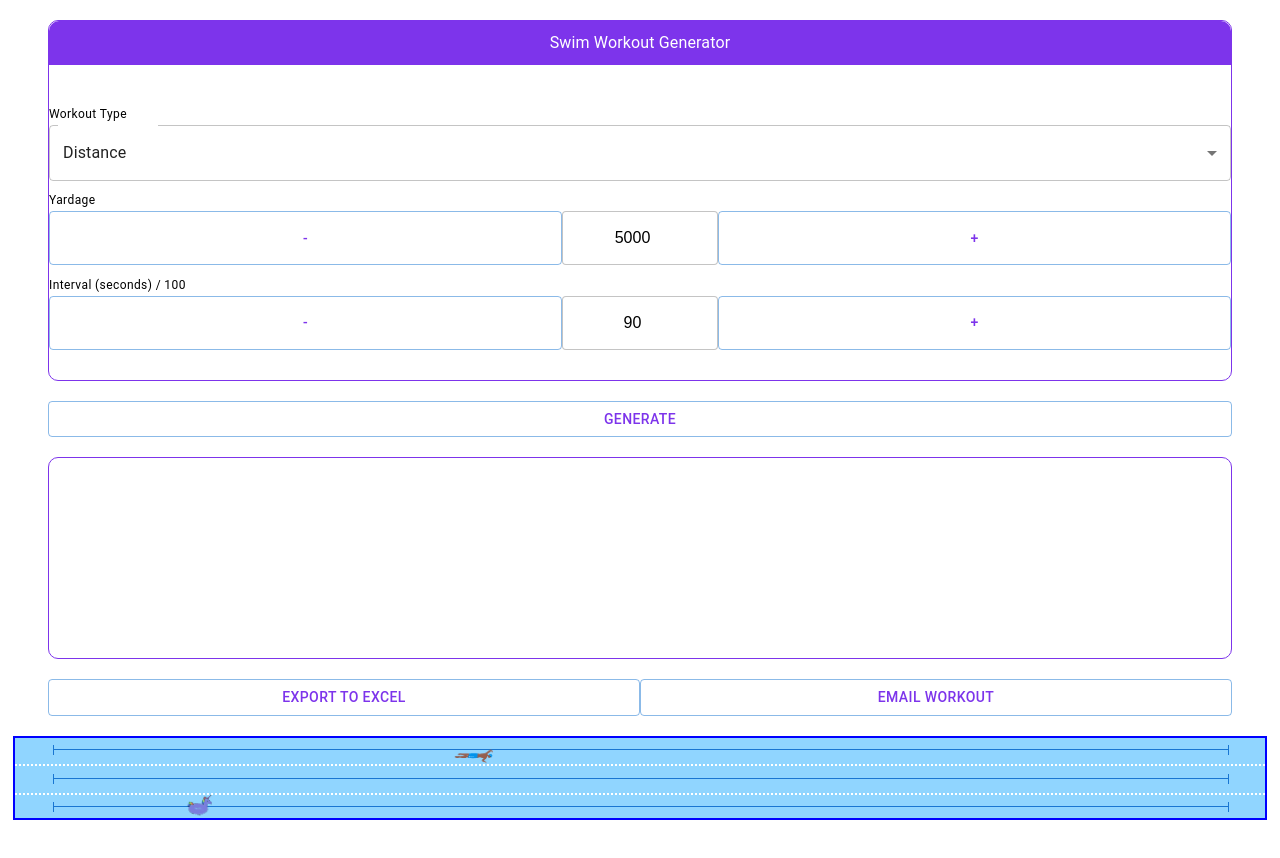
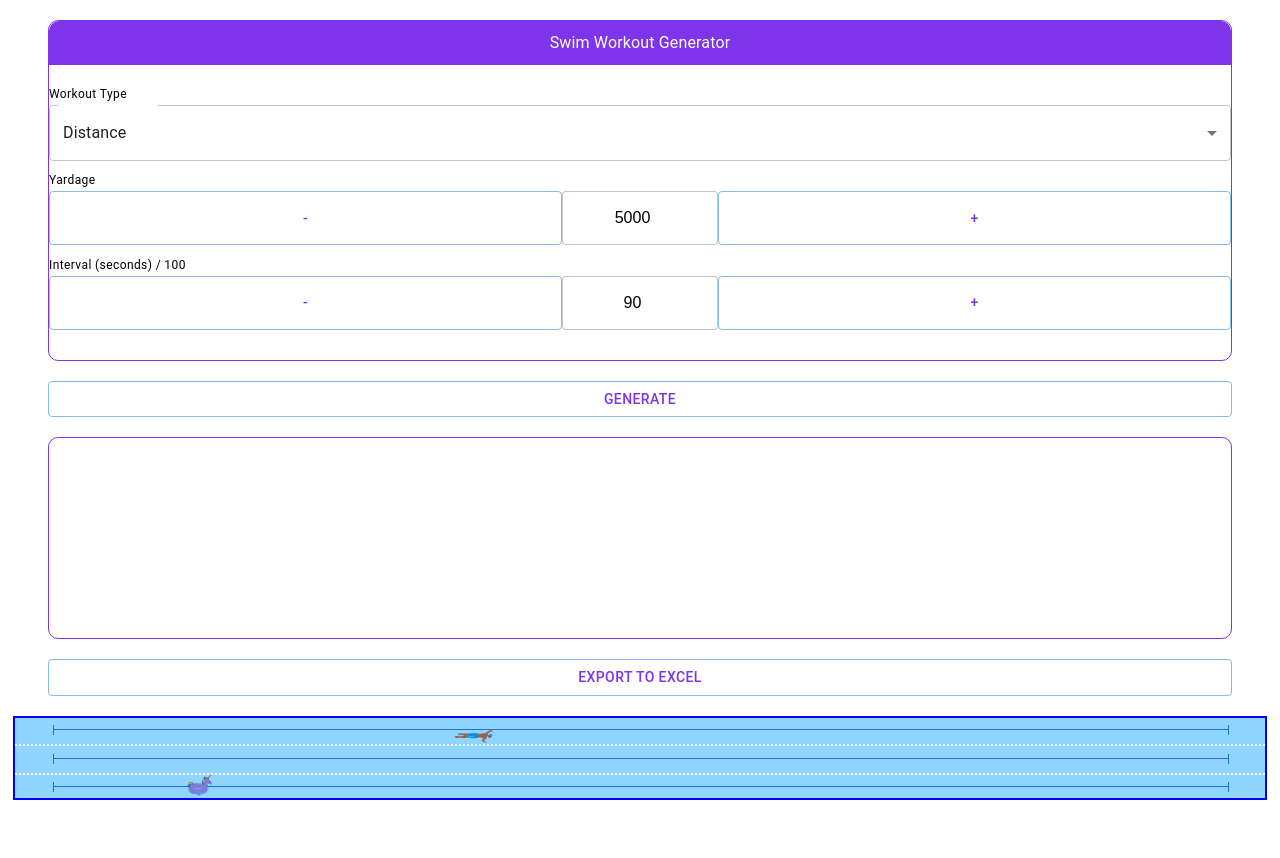
Before and after one commit to legaudinier/swimWorkouts, a React (Vite) app: page / in a window 1280 px wide. Shown: the top 858 px of the page. Built offline with nearby package versions, Linux system fonts and the light colour scheme.

Commit message:
Small styling fix to padding

```diff
--- a/src/App.tsx
+++ b/src/App.tsx
@@ -93,7 +93,7 @@ function App() {
           <Box sx={{
             display: 'flex',
             flexDirection: 'column',
-            paddingTop: '40px',
+            paddingTop: '20px',
           }}>
             <Box sx={{ flexShrink: 1 }}>
               <FormControl sx={{ minWidth: '100%' }}>
@@ -240,9 +240,9 @@ function App() {
         <Button variant="outlined"
           sx={{ width: '100%', color: '#7d34eb' }}
         >Export to Excel</Button>
-        <Button variant="outlined"
+        {/* <Button variant="outlined"
           sx={{ width: '100%', color: '#7d34eb' }}
-        >Email Workout</Button>
+        >Email Workout</Button> */}
       </Box>
       <Box sx={{ marginTop: '20px' }}>
         <AnimatedPool />
```
